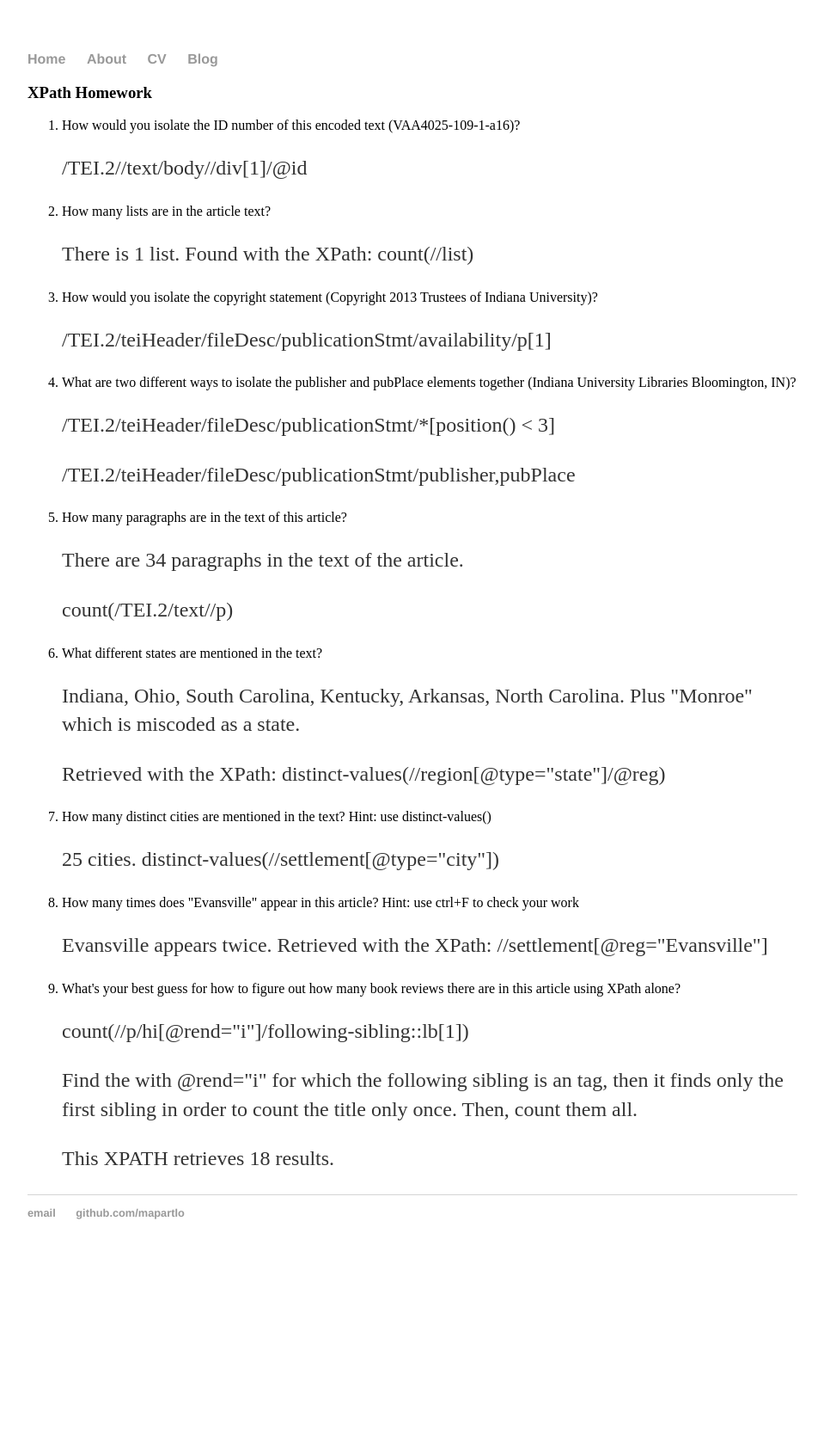
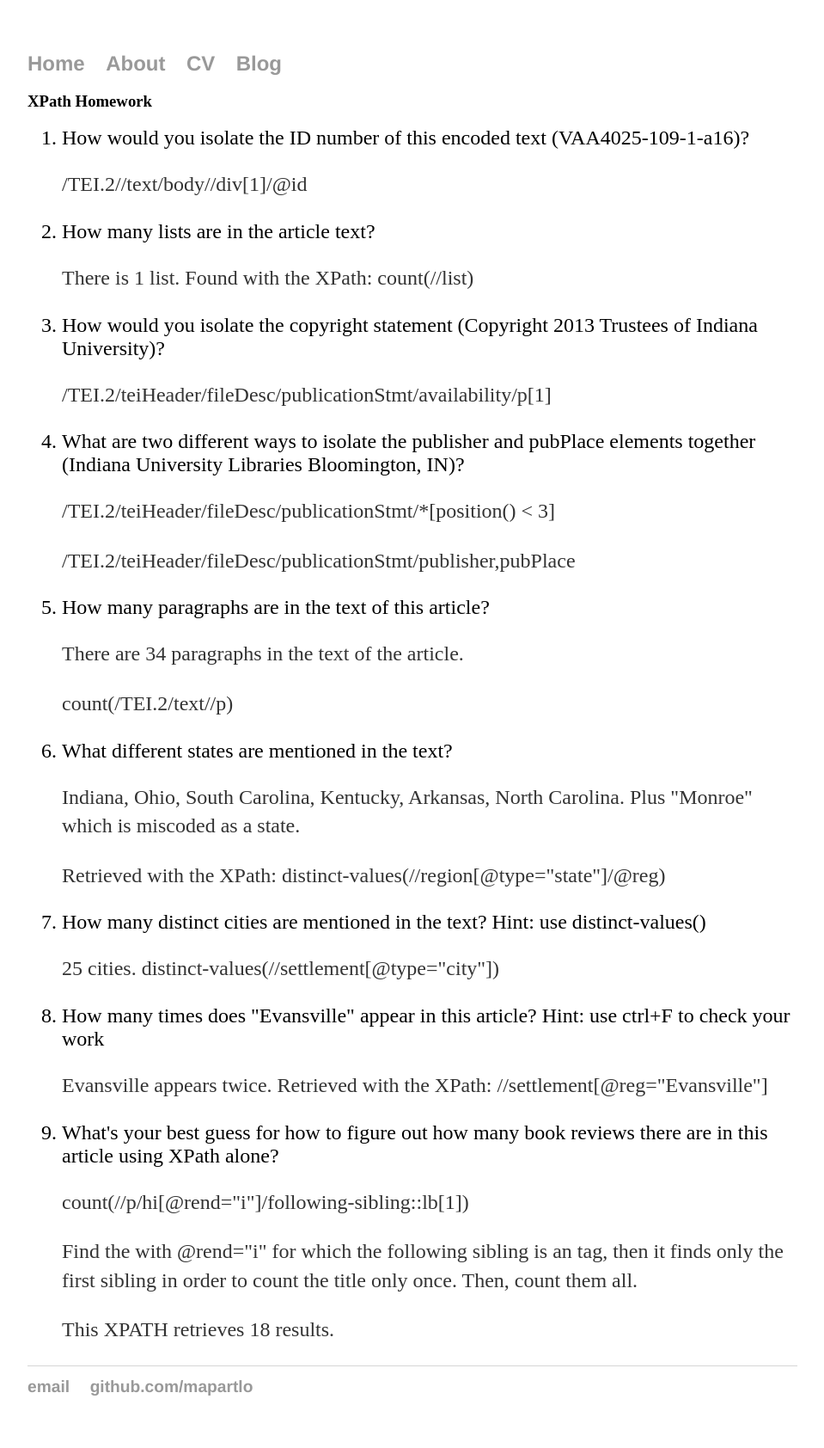
Before and after one commit to miapartlow/mapartlo.github.io, a Jekyll site: the page built from z656/assignment4.html, in a window 1280 px wide. Shown: the whole page at 86% size, without its empty margins (160-1119 px from the left). Built offline with Jekyll 4.4.1, drawn with Linux system fonts in a browser that asks for light colours; before the commit the page ends 1478 px from its top, so only the background shows below that.

Commit message:
Update assignment4.html

```diff
--- a/z656/assignment4.html
+++ b/z656/assignment4.html
@@ -2,7 +2,7 @@
 layout: default
 title: "Mia Partlow, Digital Publishing Expert"
 ---
-
+<LINK href="assignment.css" rel="stylesheet" type="text/css">
 <body>
 
 <h3>XPath Homework</h3>
```
